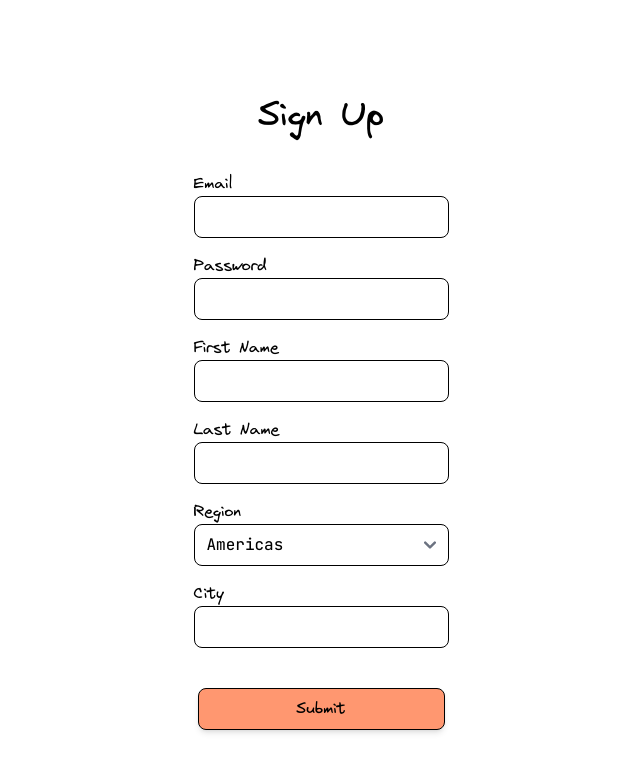
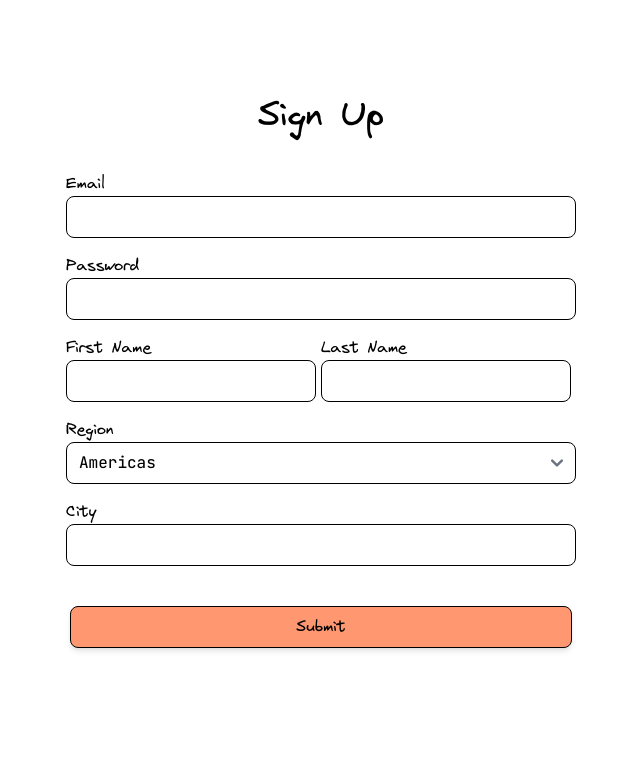
Before and after one commit to Nosewall/Waddle, a Next.js app in the folder src/: page /signup in a window 1280 px wide. Shown: the top 772 px of the page, without its empty margins (319-959 px from the left). Built offline with nearby package versions, Linux system fonts and the light colour scheme.

Commit message:
FIxed that thing

```diff
--- a/src/pages/signup.tsx
+++ b/src/pages/signup.tsx
@@ -79,11 +79,11 @@ const Signup = () => {
                         onChange={handleChange}
                     />
                 </label>
-                <div>
+                <div className={"flex justify-evenly justify-center"}>
                     <label>
                         <p className='font-fun'>First Name</p>
                         <input
-                            className='font-business input w-[100%]'
+                            className='font-business input w-[98%]'
                             type={'text'}
                             name={'firstName'}
                             onChange={handleChange}
@@ -92,7 +92,7 @@ const Signup = () => {
                     <label>
                         <p className='font-fun'>Last Name</p>
                         <input
-                            className='font-business input w-[100%]'
+                            className='font-business input w-[98%]'
                             type={'text'}
                             name={'lastName'}
                             onChange={handleChange}
```
